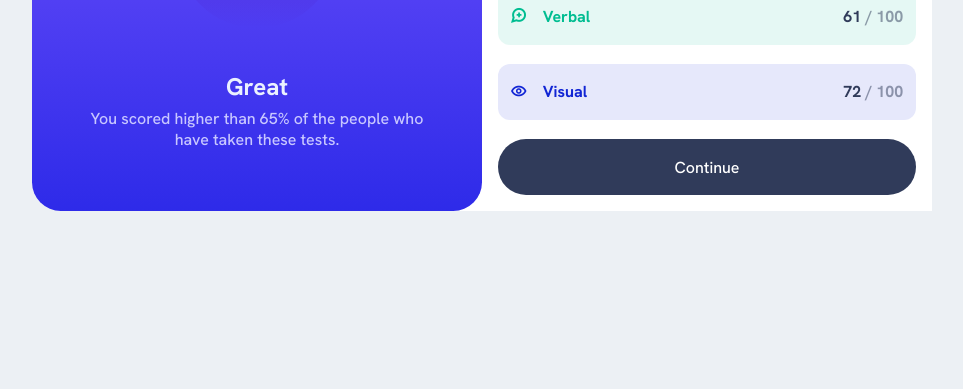
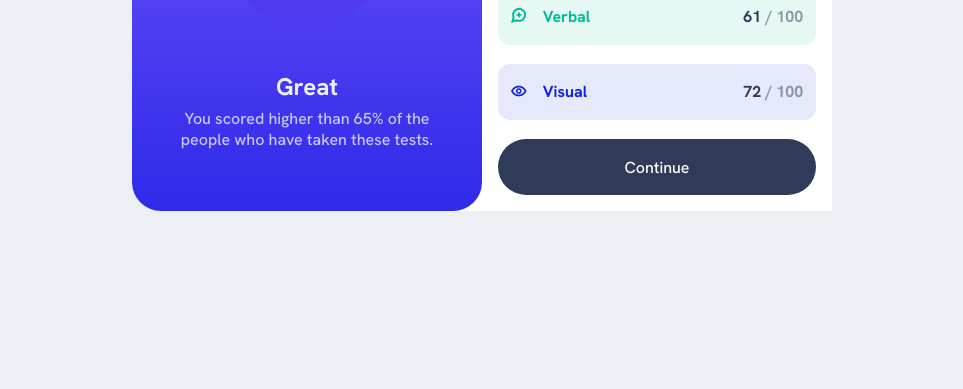
Before and after one commit to abraund/Challenges, a plain HTML site: page frontend-mentor/results-summary-component-main/index.html in a window 1280 px wide. Shown: the part 411-800 px from the top of the page, without its empty margins (158-1121 px from the left). Drawn offline with nearby package versions, Linux system fonts and the light colour scheme.

Commit message:
Bit slimmer in desktop mode.

```diff
--- a/frontend-mentor/results-summary-component-main/styles.css
+++ b/frontend-mentor/results-summary-component-main/styles.css
@@ -13,7 +13,7 @@ body {
 .result {
     font-family: 'Hanken Grotesk', sans-serif;
     font-weight: 500;
-    max-width: 900px;
+    max-width: 700px;
     background: white;
 }
 
```
